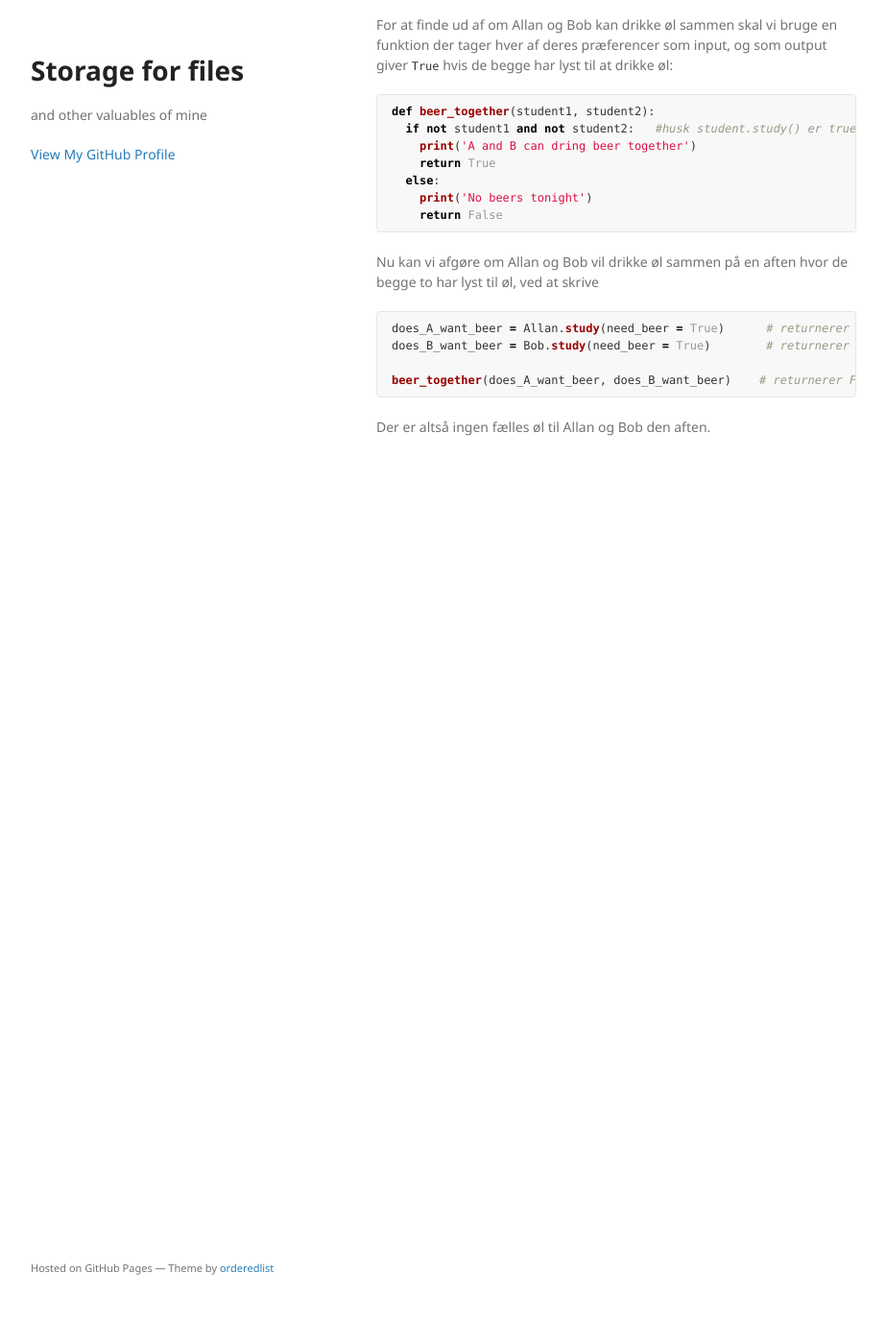
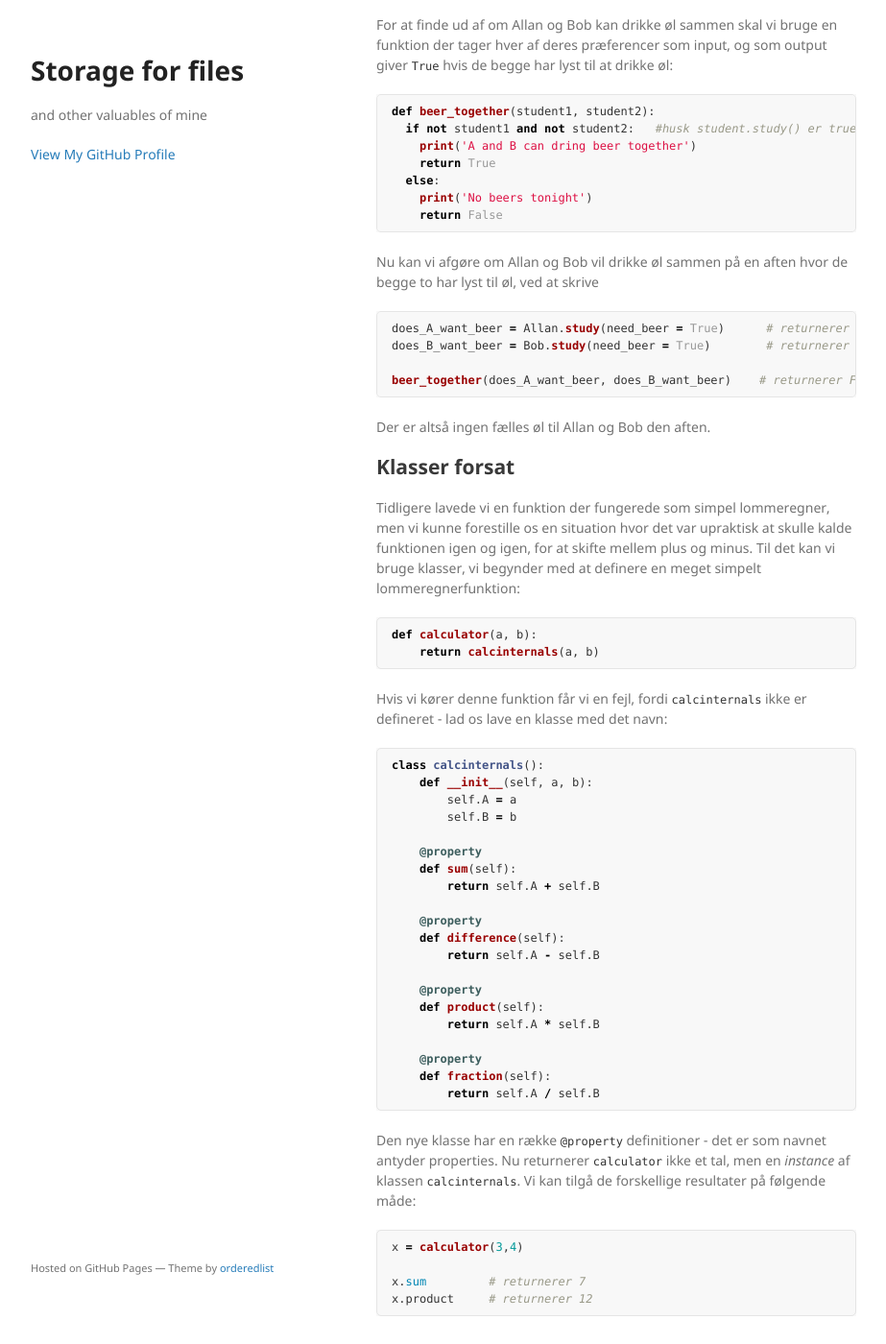
Before and after one commit to kristianolesenlarsen/kristianolesenlarsen.github.io, a Jekyll site: the page built from getpy.md, in a window 1280 px wide and 1400 px high, scrolled down 5522 px. Shown: the whole window at 96% size, without its empty margins (178-1101 px from the left). Built offline with Jekyll 4.4.1, drawn with Linux system fonts in a browser that asks for light colours; before the commit the page ends 6047 px from its top, so only the background shows below that.

Commit message:
getpy update

````diff
--- a/getpy.md
+++ b/getpy.md
@@ -208,3 +208,45 @@ does_B_want_beer = Bob.study(need_beer = True)        # returnerer False
 beer_together(does_A_want_beer, does_B_want_beer)    # returnerer False
 ```
 Der er altså ingen fælles øl til Allan og Bob den aften.
+
+## Klasser forsat
+
+Tidligere lavede vi en funktion der fungerede som simpel lommeregner, men vi kunne forestille os en situation hvor det var upraktisk at skulle kalde funktionen igen og igen, for at skifte mellem plus og minus. Til det kan vi bruge klasser, vi begynder med at definere en meget simpelt lommeregnerfunktion:
+
+```python
+def calculator(a, b):
+    return calcinternals(a, b)
+```
+
+Hvis vi kører denne funktion får vi en fejl, fordi `calcinternals` ikke er defineret - lad os lave en klasse med det navn:
+
+```python
+class calcinternals():
+    def __init__(self, a, b):
+        self.A = a
+        self.B = b
+
+    @property
+    def sum(self):
+        return self.A + self.B
+
+    @property
+    def difference(self):
+        return self.A - self.B
+
+    @property
+    def product(self):
+        return self.A * self.B
+
+    @property
+    def fraction(self):
+        return self.A / self.B
+```
+Den nye klasse har en række `@property` definitioner - det er som navnet antyder properties. Nu returnerer `calculator` ikke et tal, men en _instance_ af klassen `calcinternals`. Vi kan tilgå de forskellige resultater på følgende måde:
+
+```python
+x = calculator(3,4)
+
+x.sum         # returnerer 7
+x.product     # returnerer 12
+```
````
